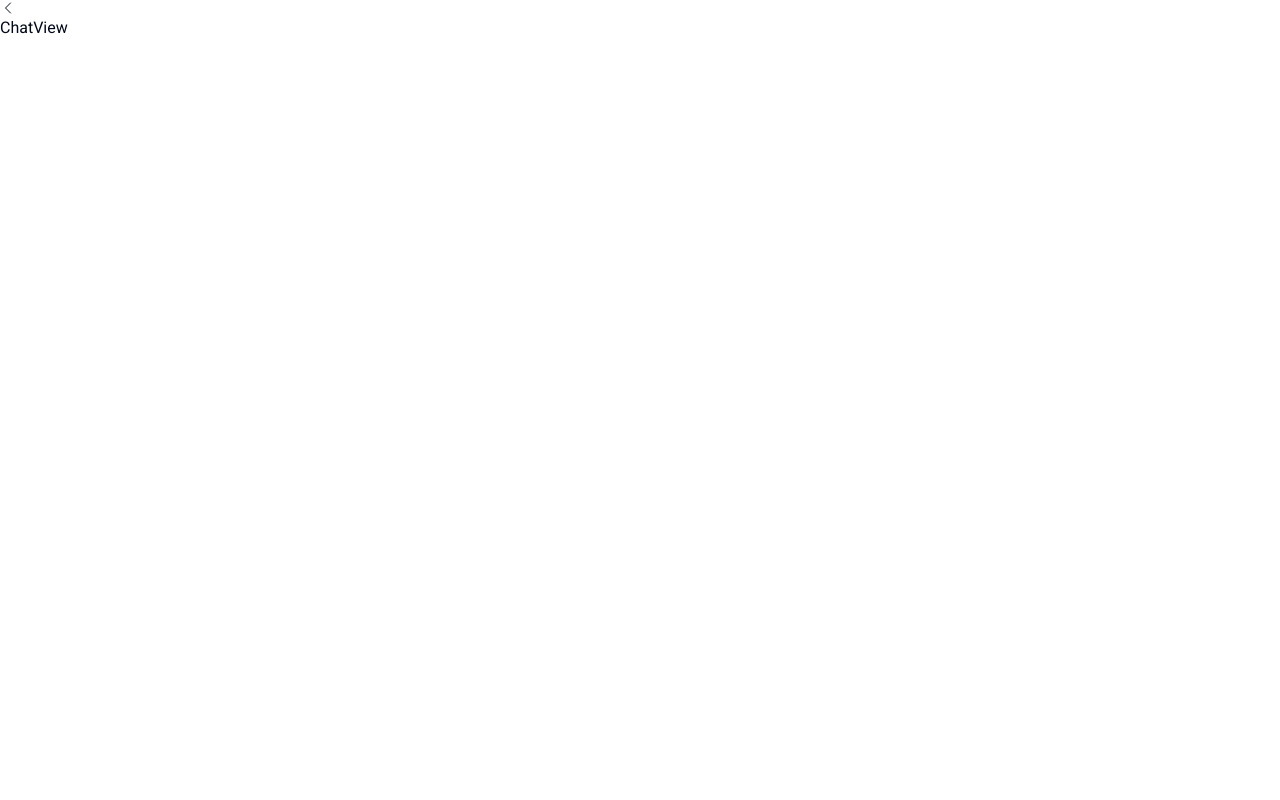
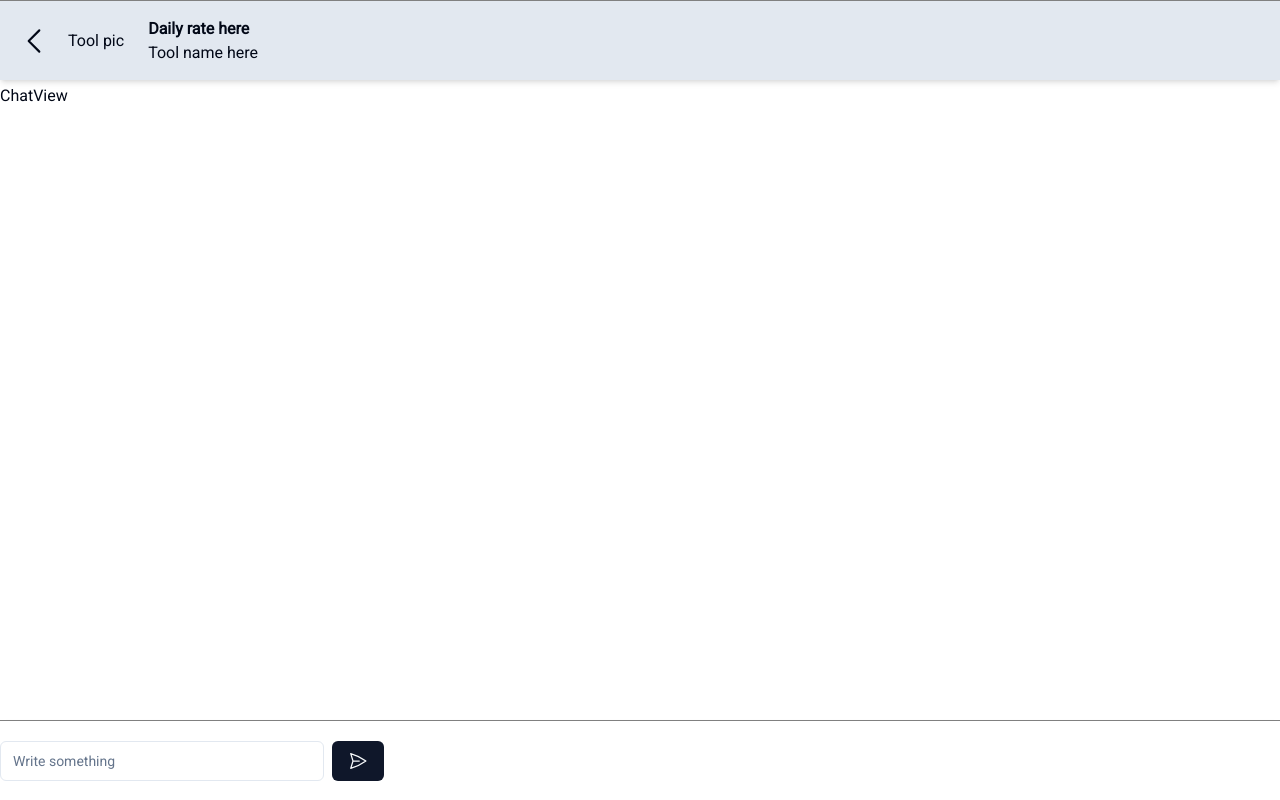
Before and after one commit to sevtechcodes/FriendsWithTools, a Next.js app: page /chat in a window 1280 px wide. Built offline with nearby package versions, Linux system fonts and the light colour scheme.

Commit message:
chat ui sketch

```diff
--- a/app/(main-pages)/inbox/page.tsx
+++ b/app/(main-pages)/inbox/page.tsx
@@ -33,9 +33,9 @@ const InboxPage = () => {
 
   return (
     <div>
-      <div className=' flex items-center justify-center inset-x-0 top-0 border-t  border-grey h-20 shadow-md mb-1 bg-darkGreen'>
+      <header className=' flex items-center justify-center inset-x-0 top-0 border-t  border-grey h-20 shadow-md mb-1 bg-darkGreen'>
         <h1 className='text-center text-xl font-bold text-white'>Messages</h1>
-      </div>
+      </header>
       <ScrollArea className="h-[670px] w-[100%] p-1">
         {conversations.map(convo => (
           <li key={convo.id} className='list-none'>
--- a/app/(no-nav)/chat/page.tsx
+++ b/app/(no-nav)/chat/page.tsx
@@ -1,14 +1,30 @@
 import React from 'react';
-import { ChevronLeftIcon } from '@heroicons/react/24/outline';
+import { ChevronLeftIcon, PaperAirplaneIcon } from '@heroicons/react/24/outline';
+import { Input } from '@/components/ui/input';
+
 import Link from 'next/link';
+import { Button } from '@/components/ui/button';
 
 const ChatView = () => {
   return (
     <>
-      <Link href='/inbox'>
-        <ChevronLeftIcon className="h-4 w-4" />
-      </Link>
+      <header className=' flex items-center justify-start inset-x-0 top-0 border-t  border-grey h-20 shadow-md mb-1 bg-slate-200'>
+        <Link href='/inbox'>
+          <ChevronLeftIcon className="h-9 w-9 border m-4" />
+        </Link>
+        <p>Tool pic</p>
+        <div className='chat-info flex-col ml-6'>
+          <p className='font-bold'>Daily rate here</p>
+          <p>Tool name here</p>
+        </div>
+      </header>
       <div>ChatView</div>
+      <footer className=' fixed bg-white inset-x-0 bottom-0 border-t  border-grey h-20 shadow-md'>
+        <div className="flex w-full max-w-sm items-center space-x-2 mt-5">
+          <Input type="message" placeholder="Write something" />
+          <Button type="submit"><PaperAirplaneIcon className="h-5 w-5" /></Button>
+        </div>
+      </footer>
     </>
   );
 };
```
Also changed, not shown: components/ui/input.tsx (+7 -7 lines).
